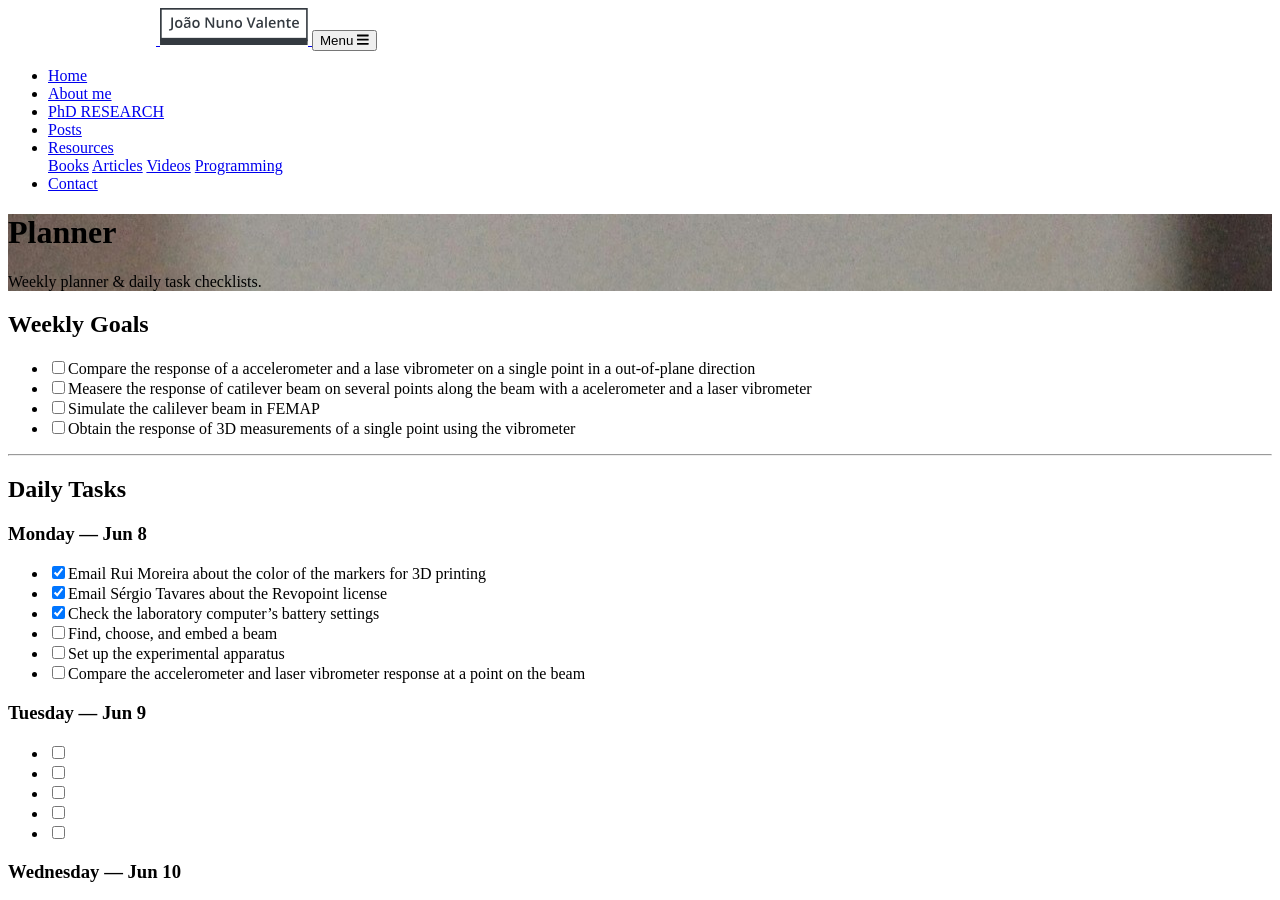
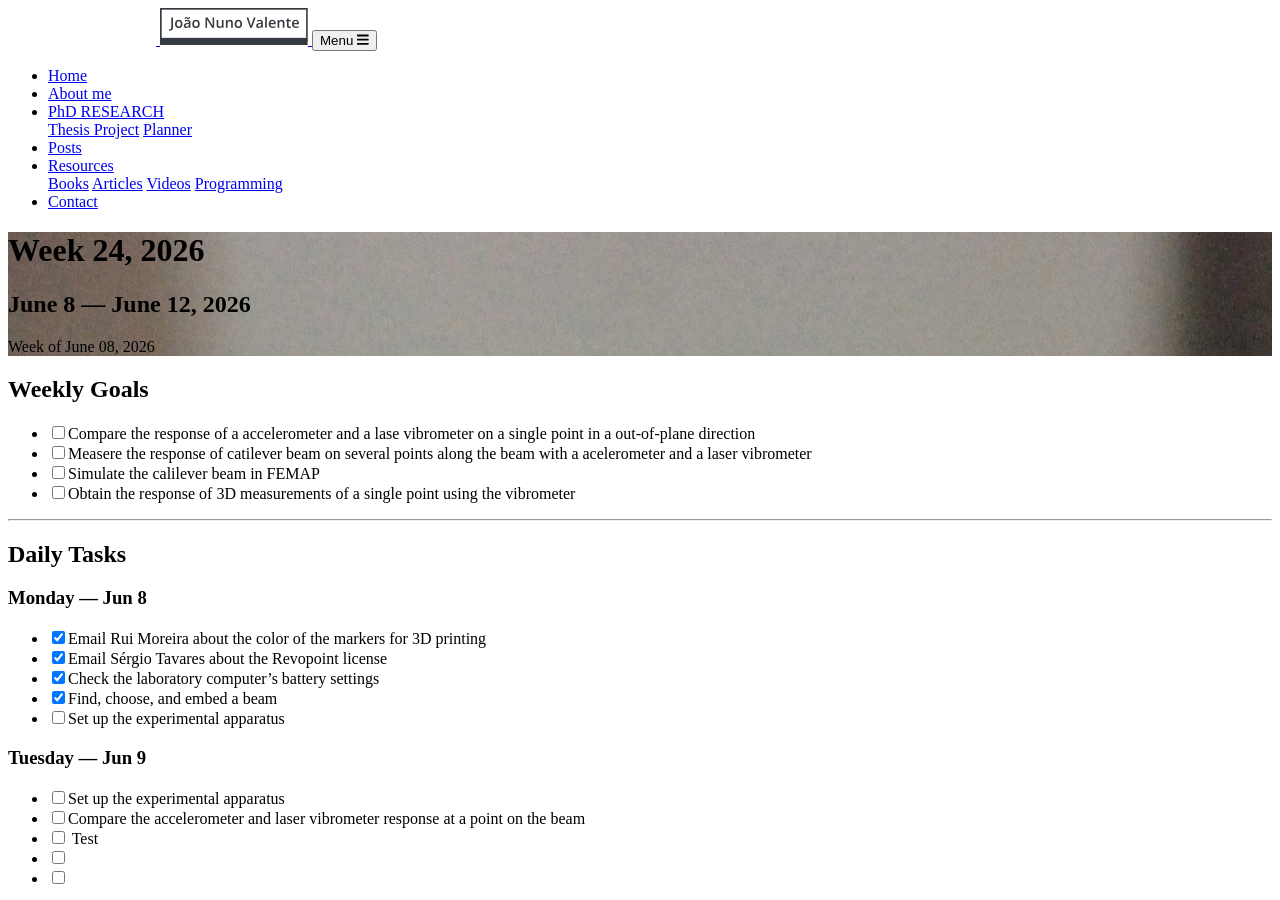
Before and after one commit to joaonunovalente/phd-website, a Jekyll site: the page built from _weeks/08-06-2026-week.md, in a window 1280 px wide and 900 px high. Built offline with Jekyll 4.4.1, drawn with Linux system fonts in a browser that asks for light colours; nearby versions of some CDN libraries.

Commit message:
Create planner posts

```diff
--- a/_config.yml
+++ b/_config.yml
@@ -25,6 +25,9 @@ collections:
   pages:
     output: true
     permalink: /:name/
+  weeks:
+    output: true
+    permalink: /planner/:name/
 
 defaults:
   - scope:
@@ -32,6 +35,11 @@ defaults:
       type: pages
     values:
       layout: page
+  - scope:
+      path: ""
+      type: weeks
+    values:
+      layout: planner
   - scope:
       path: "assets/books"
     values:
--- a/_includes/navbar.html
+++ b/_includes/navbar.html
@@ -17,29 +17,15 @@
         <li class="nav-item">
           <a class="nav-link" href="{{"/about" | relative_url }}">About me</a>
         </li>
-        <li class="nav-item">
-          <a class="nav-link no-uppercase" href="{{"/phd" | relative_url }}">PhD RESEARCH</a>
-        </li>
-        <!-- <li class="nav-item dropdown">
-          <a class="nav-link dropdown-toggle" href="{{ "/about/" | relative_url }}" id="navbarDropdown" role="button" data-toggle="dropdown" aria-haspopup="true" aria-expanded="false" onclick="if (window.innerWidth > 768) location.href=this.href;">
-            About
-          </a>
-          <div class="dropdown-menu" aria-labelledby="navbarDropdown">
-            <a class="dropdown-item" href="{{ "/about/#about-me" | relative_url }}">About me</a>
-            <a class="dropdown-item" href="{{ "/about/#host-institution" | relative_url }}">Host Institution</a>
-            <a class="dropdown-item" href="{{ "/about/#useful-links" | relative_url }}">Useful Links</a>
-          </div>
-        </li> -->
-        <!-- <li class="nav-item dropdown">
-          <a class="nav-link dropdown-toggle no-uppercase" href="{{"/phd" | relative_url }}" id="navbarDropdown" role="button" data-toggle="dropdown" aria-haspopup="true" aria-expanded="false" onclick="if (window.innerWidth > 768) location.href=this.href;">
+        <li class="nav-item dropdown">
+          <a class="nav-link dropdown-toggle no-uppercase" href="{{"/thesis-project" | relative_url }}" id="navbarDropdownPhD" role="button" data-toggle="dropdown" aria-haspopup="true" aria-expanded="false" onclick="if (window.innerWidth > 768) location.href=this.href;">
             PhD RESEARCH
           </a>
-          <div class="dropdown-menu" aria-labelledby="navbarDropdown">
-            <a class="dropdown-item" href="{{ "/phd/#introduction" | relative_url }}">Introduction</a>
-            <a class="dropdown-item" href="{{ "/phd/#research-framework" | relative_url }}">Research Framework</a>
-
+          <div class="dropdown-menu" aria-labelledby="navbarDropdownPhD">
+            <a class="dropdown-item" href="{{ "/thesis-project/" | relative_url }}">Thesis Project</a>
+            <a class="dropdown-item" href="{{ "/planner/" | relative_url }}">Planner</a>
           </div>
-        </li> -->
+        </li>
         <li class="nav-item">
           <a class="nav-link" href="{{"/posts" | relative_url }}">Posts</a>
         </li>
--- a/_layouts/home.html
+++ b/_layouts/home.html
@@ -67,7 +67,7 @@ title: Home
             </a>
 
             <!-- PhD Research Card -->
-            <a href="{{"/phd" | relative_url }}" class="cta-card">
+            <a href="{{"/thesis-project" | relative_url }}" class="cta-card">
               <div class="cta-card-header">
                 <svg class="cta-card-icon" viewBox="0 0 24 24" fill="none" stroke="currentColor" stroke-width="1.5">
                   <path d="M12 2c-3 0-5 1.5-5 4v8c0 2.5 2 4 5 4s5-1.5 5-4v-8c0-2.5-2-4-5-4z"></path>
--- /dev/null
+++ b/_layouts/planner.html
@@ -0,0 +1,56 @@
+---
+layout: default
+---
+
+<!-- Page Header -->
+{% if page.background %}
+<header class="masthead" style="background-image: url('{{ page.background | relative_url }}')">
+{% else %}
+<header class="masthead">
+{% endif %}
+  <div class="overlay"></div>
+  <div class="container">
+    <div class="row">
+      <div class="col-lg-8 col-md-10 mx-auto">
+        <div class="post-heading">
+          <h1>{{ page.title }}</h1>
+          {% if page.subtitle %}
+          <h2 class="subheading">{{ page.subtitle }}</h2>
+          {% endif %}
+          <span class="meta">
+            Week of {{ page.date | date: '%B %d, %Y' }}
+          </span>
+        </div>
+      </div>
+    </div>
+  </div>
+</header>
+
+<div class="container">
+  <div class="row">
+    <div class="col-lg-8 col-md-10 mx-auto">
+
+      <div class="post-content">
+        {{ content }}
+      </div>
+
+      <hr>
+
+      <div class="clearfix">
+        {% if page.previous.url %}
+        <a class="btn btn-primary float-left" href="{{ page.previous.url | prepend: site.baseurl | replace: '//', '/' }}"
+           data-toggle="tooltip" data-placement="top" title="{{ page.previous.title }}">
+           &larr; Previous<span class="d-none d-md-inline"> Week</span>
+        </a>
+        {% endif %}
+        {% if page.next.url %}
+        <a class="btn btn-primary float-right" href="{{ page.next.url | prepend: site.baseurl | replace: '//', '/' }}"
+           data-toggle="tooltip" data-placement="top" title="{{ page.next.title }}">
+           Next<span class="d-none d-md-inline"> Week</span> &rarr;
+        </a>
+        {% endif %}
+      </div>
+
+    </div>
+  </div>
+</div>
--- a/_pages/planner.md
+++ b/_weeks/08-06-2026-week.md
@@ -1,7 +1,11 @@
 ---
-title: Planner
-description: Weekly planner & daily task checklists.
+layout: planner
+title: "Week 24, 2026"
+subtitle: "June 8 — June 12, 2026"
+date: 2026-06-08
 background: /assets/img/bg-planner.jpg
+week_number: 24
+year: 2026
 ---
 
 
@@ -24,16 +28,16 @@ background: /assets/img/bg-planner.jpg
 - [X] Email Rui Moreira about the color of the markers for 3D printing
 - [X] Email Sérgio Tavares about the Revopoint license
 - [X] Check the laboratory computer's battery settings
-- [ ] Find, choose, and embed a beam
+- [X] Find, choose, and embed a beam
 - [ ] Set up the experimental apparatus
-- [ ] Compare the accelerometer and laser vibrometer response at a point on the beam
+-
 
 ### Tuesday — Jun 9
 {: .day-title}
 
-- [ ]
-- [ ]
-- [ ]
+- [ ] Set up the experimental apparatus
+- [ ] Compare the accelerometer and laser vibrometer response at a point on the beam
+- - [ ] Test
 - [ ]
 - [ ]
 
```
Also changed, not shown: planner/index.html (added, +45 -0 lines), _pages/thesis-project.md (renamed from _pages/phd.md).
